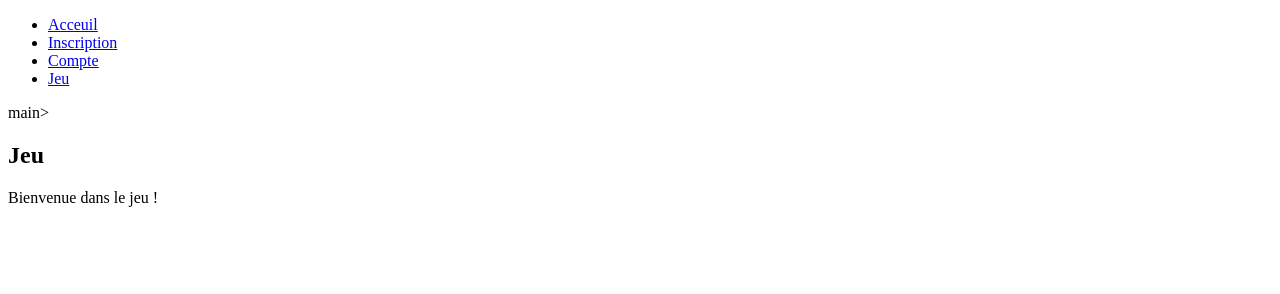
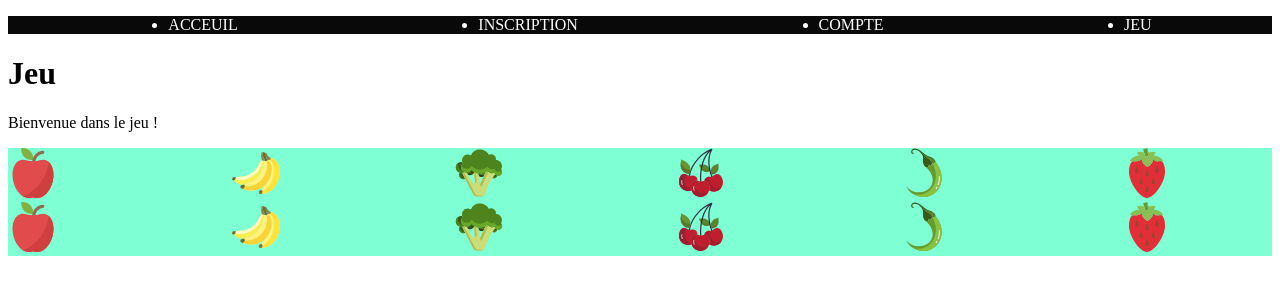
Before and after one commit to KarambaGui/Eni-Memory-KG, a plain HTML site: page Jeu.Html in a window 1280 px wide. Drawn offline with Linux system fonts and the light colour scheme.

Commit message:
modification

```diff
--- a/Jeu.Html
+++ b/Jeu.Html
@@ -1,36 +1,46 @@
 <!DOCTYPE html>
-<html lang="en">
+<html lang="fr">
 <head>
     <meta charset="UTF-8">
     <meta name="viewport" content="width=device-width, initial-scale=1.0">
     <title>Jeu</title>
+    <link rel="stylesheet" href="style.css">
+    <script src="Memory.js" defer></script>
 </head>
 <body>
      <header>
-    <nav>
-        <ul>
+    <nav >
+        <ul class="navi">
             <li><a href="index.html">Acceuil</a></li>
             <li><a href="inscription.html">Inscription</a></li>
             <li><a href="compte.html">Compte</a></li>
             <li><a href="jeu.html">Jeu</a></li>
+            <script src="Memo.js"></script>
         </ul>
-        main>
-            <h1>Jeu</h1>
-            <p>Bienvenue dans le jeu !</p>
+           </header>
+        <h1>Jeu</h1>
+        <p>Bienvenue dans le jeu !</p>
 
-            <grid id="grid1"></grid>
-            <grid id="grid2"></grid>
-            <grid id ="grid3"></grid>
-            <grid id ="grid4"></grid>
-            <grid id ="grid5"></grid>
-            <grid id ="grid6"></grid>
-            <grid id ="grid7"></grid>
-            <grid id ="grid8"></grid>
-            <grid id ="grid9"></grid>
-            <grid id ="grid10"></grid>
-            <grid id ="grid11"></grid>
-            <grid id ="grid12"></grid>
-   </header>
+            <main>
+      <div class="cases">
+            <div id="pomme1"><img src="ressources\memory-legume\1.svg" alt="1c" ></grid></div>
+           <div>  <img src="ressources\memory-legume\2.svg" alt="2c" ></grid></div>
+           <div> <img src="ressources\memory-legume\3.svg" alt="3c" ></grid> </div>
+           <div> <img src="ressources\memory-legume\4.svg" alt="4c" ></grid></div>
+          <div>  <img src="ressources\memory-legume\5.svg" alt="5c" ></grid></div>
+         <div>   <img src="ressources\memory-legume\6.svg" alt="6c" ></grid></div>
+          <div>    <img src="ressources\memory-legume\1.svg" alt="7c" ></grid></div>
+           <div>  <img src="ressources\memory-legume\2.svg" alt="8c" ></grid></div>
+          <div> <img src="ressources\memory-legume\3.svg" alt="9c"></grid></div>
+          <div>  <img src="ressources\memory-legume\4.svg " alt="10c" ></grid></div>
+           <div>  <img src="ressources\memory-legume\5.svg" alt="11c"></grid></div>
+            <div> <img src="ressources\memory-legume\6.svg" alt="12c"></grid></div>
+        </div>
 
+
+
+
+
+    </main>
 </body>
 </html>
--- /dev/null
+++ b/style.css
@@ -0,0 +1,56 @@
+form{
+    flex-direction: column;
+  justify-content: center;
+    background-color: #000000;
+  border: 7px outset #1C6EA4;
+border-radius: 17px;
+
+  color: white;
+
+}
+
+.cases{
+display: grid;
+grid-template-columns: 150px 150px 150px 150px  150px 150px;
+flex-direction: row;
+width: auto;
+height: auto;
+justify-content: space-around;
+justify-content: space-between;
+
+
+}
+
+
+    .Aceuil {
+        background-color: #690a0a;
+
+    }
+    .navi {
+        text-transform: uppercase;
+        display: flex;
+        flex-direction: row;
+        justify-content: space-around;
+        background-color: #0a0909;
+        text-decoration: none;
+        color: white;
+
+    }
+    .navi a {
+        text-decoration: none;
+        color: white;
+    }
+
+   div:focus{
+
+   }
+
+   main{
+background-color: aquamarine;
+
+   }
+
+   img{
+    width: 50px;
+    height: 50px;
+   }
```
Also changed, not shown: Compte.Html (+7 -4 lines), Index.Html (+34 -2 lines), Inscription.Html (+21 -2 lines), Memo.js (added).
